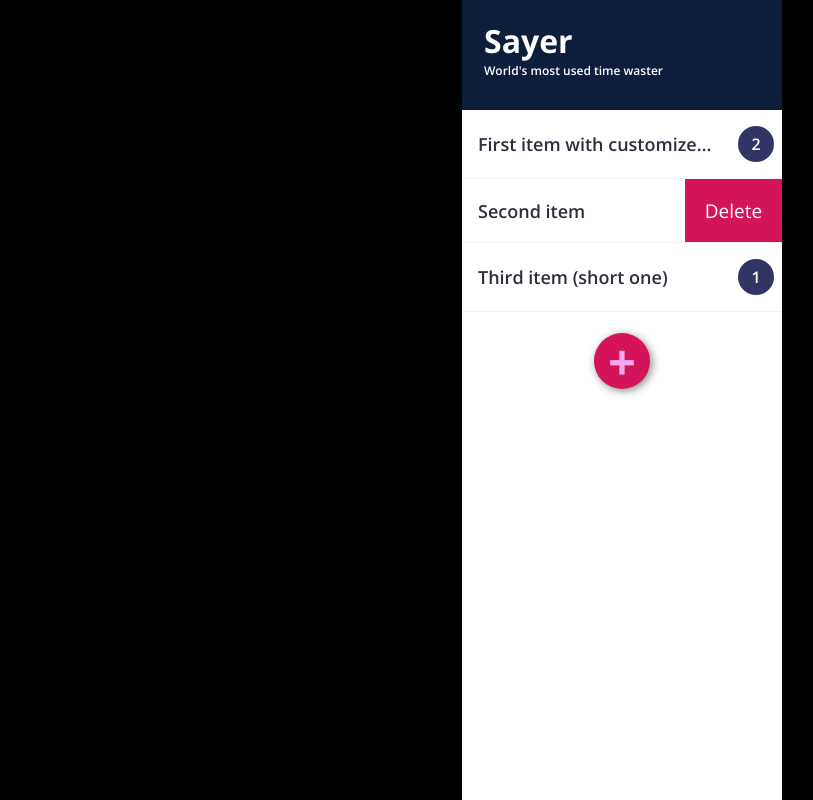
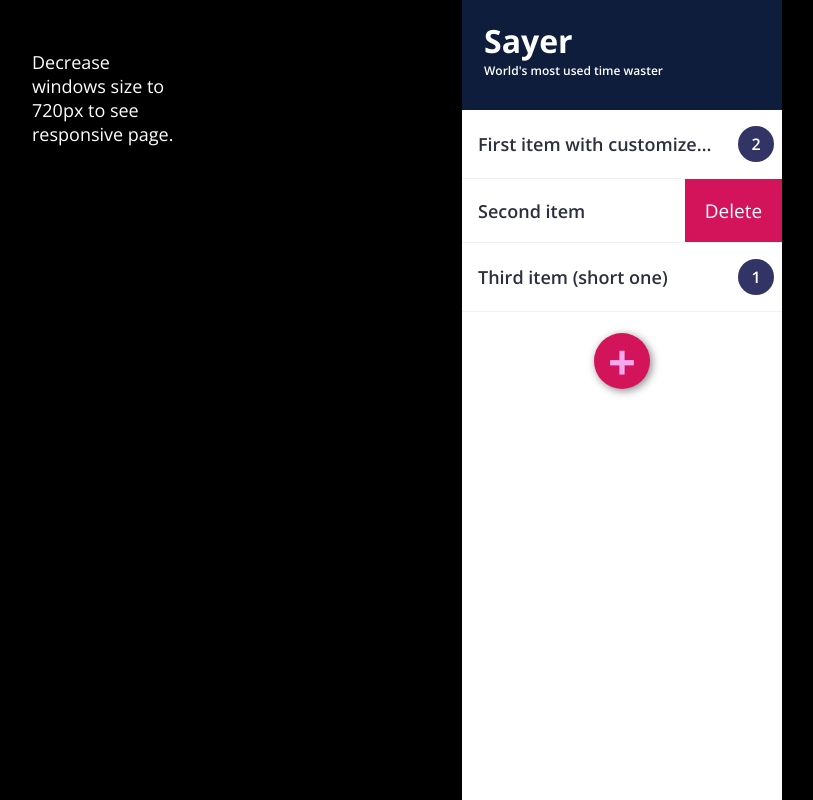
Before and after one commit to Nata888888888/Empeek, a plain HTML site: page index.html in a window 1280 px wide. Shown: the whole page, without its empty margins (18-831 px from the left). Drawn offline with nearby package versions, Linux system fonts and the light colour scheme; some packages are replaced by stand-ins of ours.

Commit message:
Added hint for responcive page

```diff
--- a/css/style.css
+++ b/css/style.css
@@ -57,6 +57,14 @@ h1 {
 .btn_back {
     font-size: 11px;
     margin-left: 16px;
+}
+.hint {
+    position: absolute;
+    font-size: 18px;
+    color: white;
+    max-width: 150px;
+    margin-left: 50px;
+    margin-top: 50px;
 }
 .header {
     background-color: #0e1d3c;
@@ -337,4 +345,7 @@ h1 {
         max-width: 100%;
         margin: 0;
     }
+    .hint {
+        display: none;
+    }
 }
--- a/index.html
+++ b/index.html
@@ -14,6 +14,7 @@
 </head>
 
 <body ng-controller="Controller">
+    <div class="hint">Decrease windows size to 720px to see responsive page.</div>
     <div ng-view class="view-wrapper"></div>
     <script src="js/app.js"></script>
     <script src="js/model.js"></script>
```
